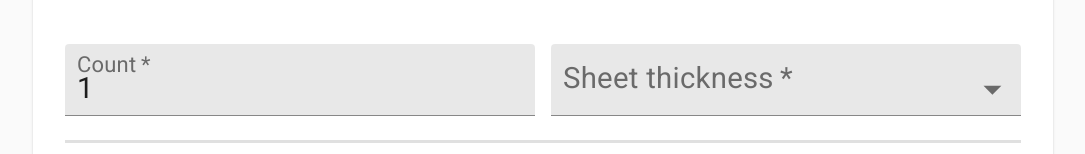
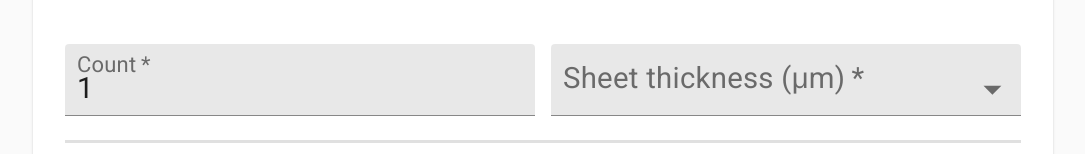
Before and after one commit to IVAS-TECH/front-end, a React (Create React App) app: page / in a window 1280 px wide. Shown: the part 284-438 px from the top of the page, without its empty margins (97-1182 px from the left). Built offline with nearby package versions, Linux system fonts and the light colour scheme.

Commit message:
fixing label

```diff
--- a/src/component/formField/stencil/SheetThickness.tsx
+++ b/src/component/formField/stencil/SheetThickness.tsx
@@ -44,7 +44,7 @@ const Field: React.FC<{}> = () => (
     <Select
         required
         id="sheet-thickness-select"
-        label="Sheet thickness"
+        label="Sheet thickness (μm)"
         value={''}
         notSelectedText="Not selected"
         onValueChange={v => console.log(v)}
```
